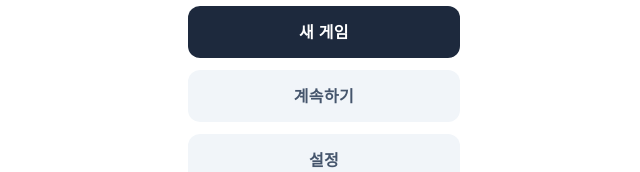
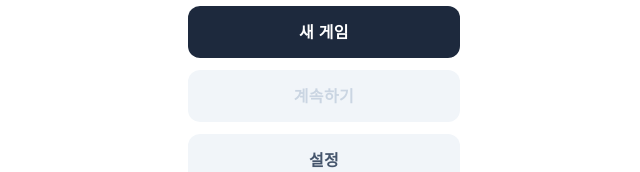
Before and after one commit to Emithen/sudoku-prototype, a React (Vite) app: page / in a window 1280 px wide. Shown: the part 198-370 px from the top of the page, without its empty margins (316-956 px from the left). Built offline with nearby package versions, Linux system fonts and the light colour scheme.

Commit message:
feat: 이어하기 기능

```diff
--- a/src/pages/home/MenuSection.tsx
+++ b/src/pages/home/MenuSection.tsx
@@ -12,6 +12,7 @@ type Difficulty = (typeof DIFFICULTIES)[number]["key"];
 export const MenuSection = () => {
   const navigate = useNavigate();
   const [showDifficulty, setShowDifficulty] = useState(false);
+  const hasSavedGame = localStorage.getItem("sudoku-saved-game") !== null;
 
   const handleDifficultySelect = (difficulty: Difficulty) => {
     localStorage.setItem("sudoku-difficulty", difficulty);
@@ -40,7 +41,11 @@ export const MenuSection = () => {
           ))}
         </div>
       )}
-      <MenuItem title="계속하기" />
+      <MenuItem
+        title="계속하기"
+        disabled={!hasSavedGame}
+        onClick={() => navigate("/game")}
+      />
       <MenuItem title="설정" />
     </div>
   );
@@ -50,23 +55,28 @@ const MenuItem = ({
   title,
   primary = false,
   active = false,
+  disabled = false,
   onClick,
 }: {
   title: string;
   primary?: boolean;
   active?: boolean;
+  disabled?: boolean;
   onClick?: () => void;
 }) => {
   return (
     <button
       onClick={onClick}
-      className={`w-full py-3.5 rounded-xl text-base font-semibold tracking-wide transition-all duration-150 cursor-pointer
+      disabled={disabled}
+      className={`w-full py-3.5 rounded-xl text-base font-semibold tracking-wide transition-all duration-150
         ${
-          primary
-            ? active
-              ? "bg-slate-600 text-white"
-              : "bg-slate-800 text-white hover:bg-slate-700 active:scale-95"
-            : "bg-slate-100 text-slate-600 hover:bg-slate-200 active:scale-95"
+          disabled
+            ? "bg-slate-100 text-slate-300 cursor-not-allowed"
+            : primary
+              ? active
+                ? "bg-slate-600 text-white cursor-pointer"
+                : "bg-slate-800 text-white hover:bg-slate-700 active:scale-95 cursor-pointer"
+              : "bg-slate-100 text-slate-600 hover:bg-slate-200 active:scale-95 cursor-pointer"
         }`}
     >
       {title}
```
